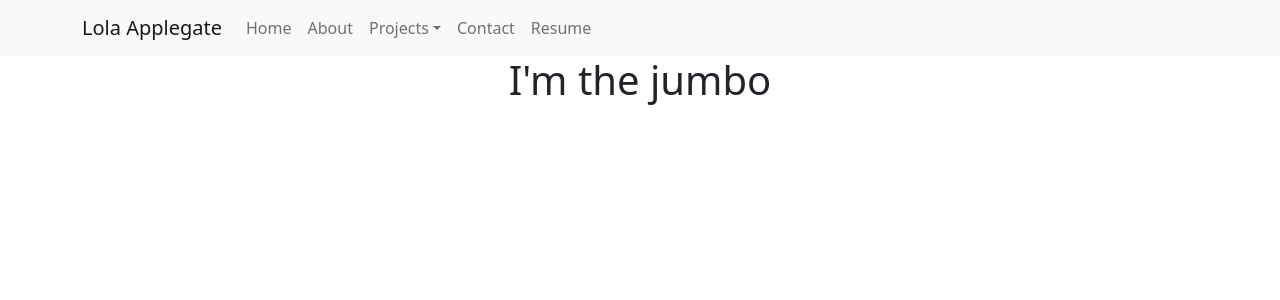
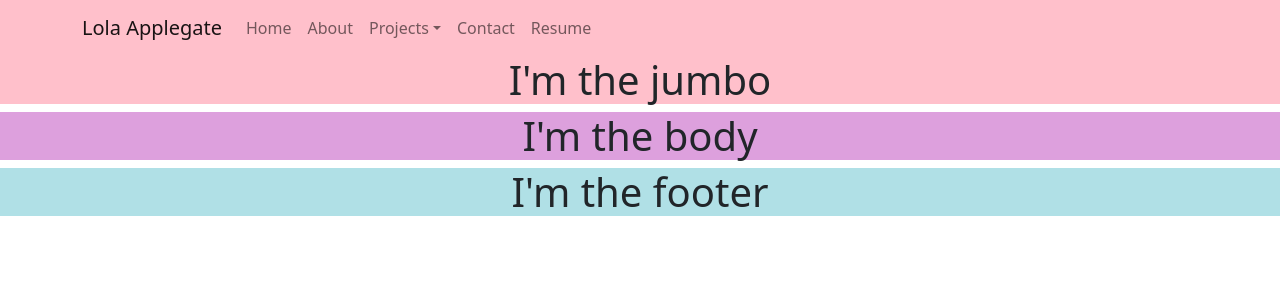
Before and after one commit to lola-violet/my-portfolio, a React (Create React App) app: page / in a window 1280 px wide. Shown: the top 300 px of the page. Built offline with nearby package versions, Linux system fonts and the light colour scheme.

Commit message:
created css files for main components

```diff
--- a/src/App.js
+++ b/src/App.js
@@ -6,12 +6,14 @@ import './App.css';
 import 'bootstrap/dist/css/bootstrap.min.css';
 // Site Components
 import Header from './components/header/Header';
+import Body from './components/body/Body';
 import Footer from './components/footer/Footer';
 
 function App() {
   return (
     <div className="App">
       <Header />
+      <Body />
       <Footer />
       {/* <header className="App-header">
         <img src={logo} className="App-logo" alt="logo" />
--- /dev/null
+++ b/src/components/body/Body.js
@@ -0,0 +1,12 @@
+import React from "react";
+
+//CSS
+import './body.css';
+
+export default function Body() {
+    return(
+        <div className="bodyBlock">
+            <h1>I'm the body</h1>
+        </div>
+    )
+}
--- /dev/null
+++ b/src/components/body/body.css
@@ -0,0 +1,3 @@
+.bodyBlock {
+    background-color: plum;
+}
--- a/src/components/footer/Footer.js
+++ b/src/components/footer/Footer.js
@@ -1,11 +1,14 @@
 import React from 'react';
 // Footer SubComponents
 import IconMenu from './iconMenu/IconMenu';
+// CSS
+import './footer.css';
 
 export default function Footer() {
     return(
-        <>
-        <IconMenu />
-        </>
+        <div className='footerBlock'>
+            <IconMenu />
+            <h1>I'm the footer</h1>
+        </div>
     )
 }
--- /dev/null
+++ b/src/components/footer/footer.css
@@ -0,0 +1,3 @@
+.footerBlock {
+    background-color: powderblue;
+}
--- a/src/components/header/Header.js
+++ b/src/components/header/Header.js
@@ -2,12 +2,14 @@ import React from "react";
 // Header SubComponents
 import Menu from './menu/Menu';
 import Jumbo from './jumbo/Jumbo';
+// CSS
+import './header.css';
 
 export default function Header() {
     return(
-        <>
-        <Menu />
-        <Jumbo />
-        </>
+        <div className="headerBlock">
+            <Menu />
+            <Jumbo />
+        </div>
     )
 }
--- /dev/null
+++ b/src/components/header/header.css
@@ -0,0 +1,3 @@
+.headerBlock {
+    background-color: pink;
+}
--- a/src/components/header/menu/Menu.js
+++ b/src/components/header/menu/Menu.js
@@ -7,7 +7,7 @@ import NavDropdown from 'react-bootstrap/NavDropdown';
 
 export default function Menu() {
     return(
-        <Navbar bg="light" expand="lg">
+        <Navbar expand="lg">
             <Container>
                 <Navbar.Brand href="#home">Lola Applegate</Navbar.Brand>
                 <Navbar.Toggle aria-controls="basic-navbar-nav" />
```
